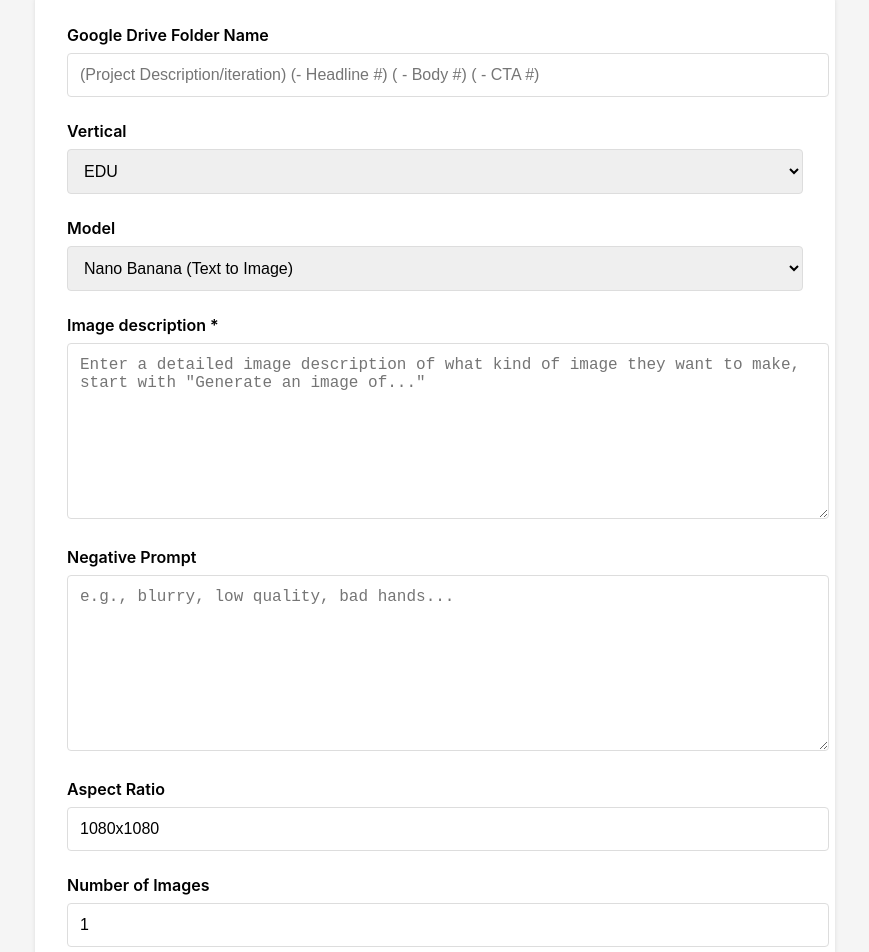
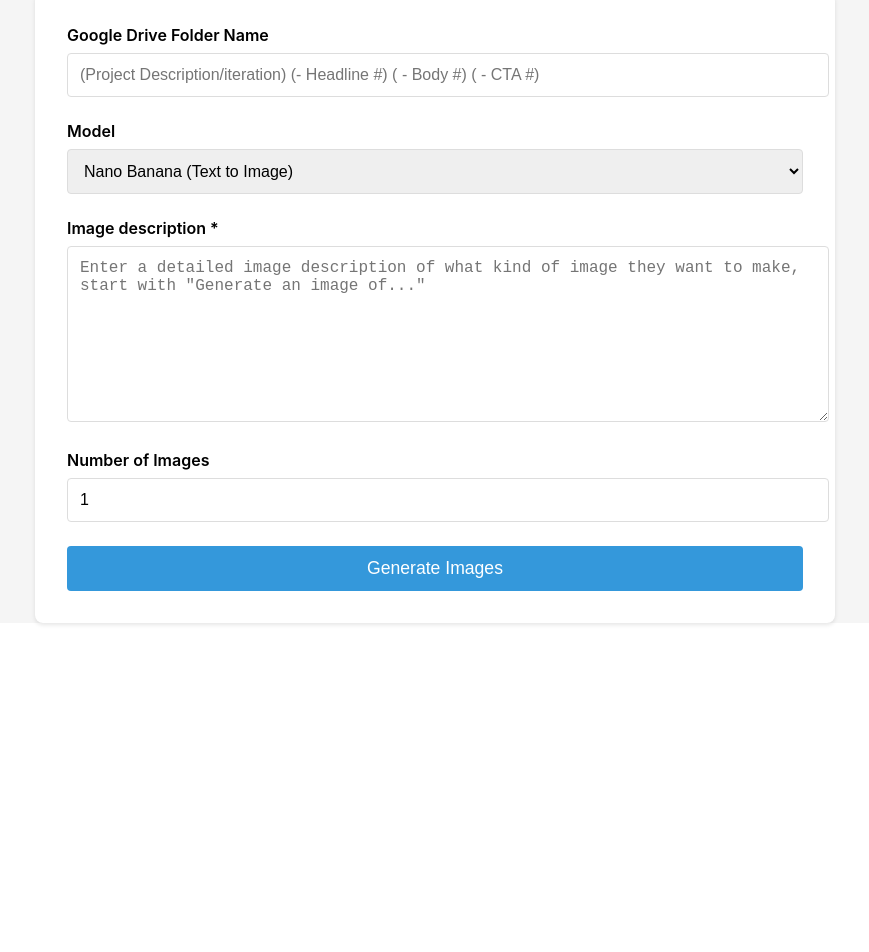
Before and after one commit to fahmiiireza/nanoBananaImageGen, a React (Vite) app in the folder client/: page / in a window 1280 px wide. Shown: the part 180-1132 px from the top of the page, without its empty margins (205-1074 px from the left). After the commit the page ends 835 px from the top, so only its background shows below. Built offline with nearby package versions, Linux system fonts and the light colour scheme.

Commit message:
Update ScriptForm.jsx

```diff
--- a/client/src/components/ScriptForm.jsx
+++ b/client/src/components/ScriptForm.jsx
@@ -4,12 +4,8 @@ import React, { useState } from 'react';
 function ScriptForm({ onSubmit, loading }) {
   const [formData, setFormData] = useState({
     imageDescription: '',
-    aspectRatio: '1080x1080',
-    seed:'',
-    negativePrompt: '',
     products:'',
     googleDriveFolderName: '',
-    vertical: 'EDU',
     model: 'Nano Banana (Text to Image)',
     imageCount: 1,
   });
@@ -35,9 +31,11 @@ function ScriptForm({ onSubmit, loading }) {
         data.append('image', imageFile[i]);
       }
     }
+    const vertical = formData.googleDriveFolderName.split('-')[1]?.trim();
     for (const key in formData) {
       data.append(key, formData[key]);
     }
+    data.append('vertical', vertical);
     onSubmit(data);
   };
 
@@ -53,25 +51,6 @@ function ScriptForm({ onSubmit, loading }) {
           onChange={handleChange}
           placeholder="(Project Description/iteration) (- Headline #) ( - Body #) ( - CTA #)"
         />
-      </div>
-
-      <div className="form-group">
-        <label htmlFor="vertical">Vertical</label>
-        <select
-          id="vertical"
-          name="vertical"
-          value={formData.vertical}
-          onChange={handleChange}
-        >
-          <option value="EDU">EDU</option>
-          <option value="Cash Offer Aggro">Cash Offer Aggro</option>
-          <option value="Clinical Trial">Clinical Trial</option>
-          <option value="Windows">Windows</option>
-          <option value="Cash Offer Vanilla">Cash Offer Vanilla</option>
-          <option value="Gutters">Gutters</option>
-          <option value="GLP-1">GLP-1</option>
-          <option value="TRT">TRT</option>
-        </select>
       </div>
 
       <div className="form-group">
@@ -102,81 +81,6 @@ function ScriptForm({ onSubmit, loading }) {
         />
       </div>
 
-      <div className="form-group">
-        <label htmlFor="negativePrompt">Negative Prompt</label>
-        <textarea
-          id="negativePrompt"
-          name="negativePrompt"
-          value={formData.negativePrompt}
-          onChange={handleChange}
-          placeholder="e.g., blurry, low quality, bad hands..."
-        />
-      </div>
-
-      <div className="form-group">
-        <label htmlFor="aspectRatio">Aspect Ratio</label>
-        <input type="text"
-               id="aspectRatio"
-               name="aspectRatio"
-               value={formData.aspectRatio}
-               readOnly
-               onChange={handleChange}
-
-        />
-        </div>
-        {/* <select
-
-          id="aspectRatio"
-          name="aspectRatio"
-          value={formData.aspectRatio}
-          onChange={handleChange}
-        >
-          <option value="1080x1080">1080:1080</option>
-          <option value="1920x1080">1920x1080</option>
-        </select> */}
-
-
-      {/* <div className="form-group">
-        <label htmlFor="seed">Seed</label>
-        <input
-          type="text"
-          id="seed"
-          name="seed"
-          value={formData.seed}
-          onChange={handleChange}
-          placeholder="e.g., 12345..."
-        />
-      </div> */}
-
-      {/* <div className="form-group">
-        <label htmlFor="product">Product Name</label>
-        <input
-          type="text"
-          id="product"
-          name="product"
-          value={formData.product}
-          onChange={handleChange}
-          placeholder="e.g., Skincare Serum, Coffee Maker..."
-        />
-      </div> */}
-
-      {/* <div className="form-group">
-        <label htmlFor="imageCount">Number of Images</label>
-        <select
-          id="imageCount"
-          name="imageCount"
-          value={formData.imageCount}
-          onChange={handleChange}
-        >
-          <option value="1">1</option>
-          <option value="3">3</option>
-          <option value="5">5</option>
-          <option value="10">10</option>
-          <option value="25">25</option>
-          <option value="50">50</option>
-          <option value="100">100</option>
-        </select>
-      </div> */}
 
   <div className="form-group">
   <label htmlFor="imageCount">Number of Images</label>
```
